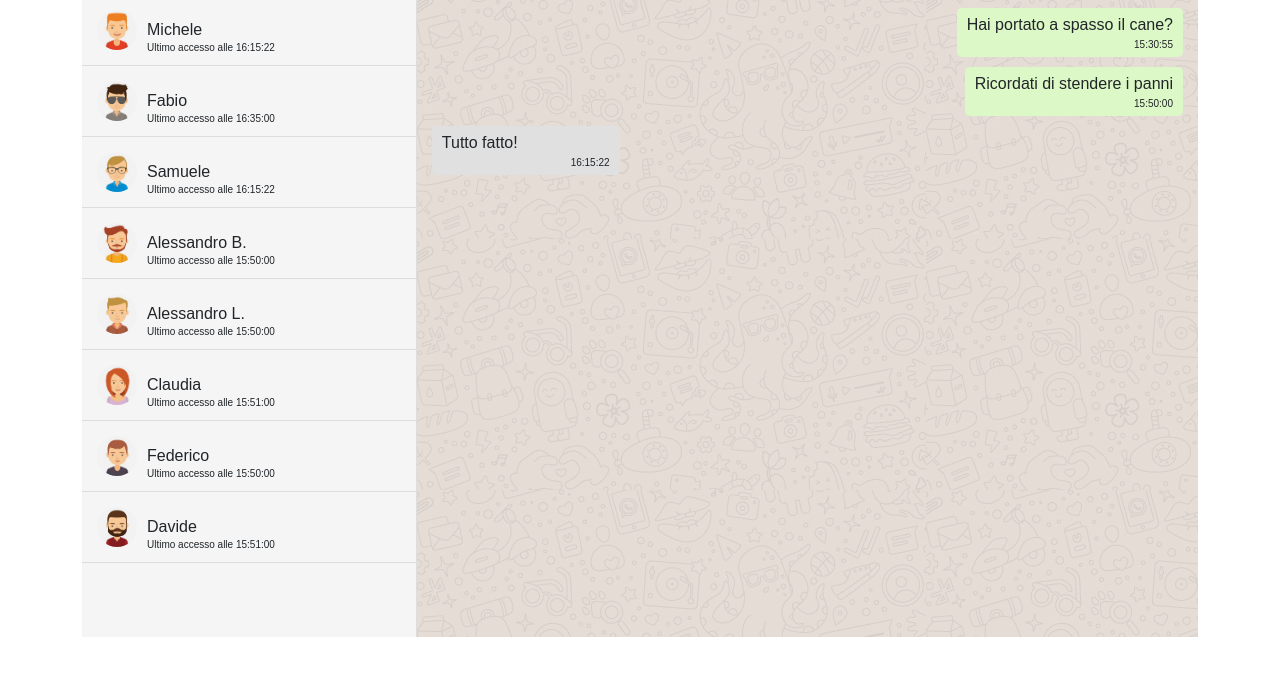
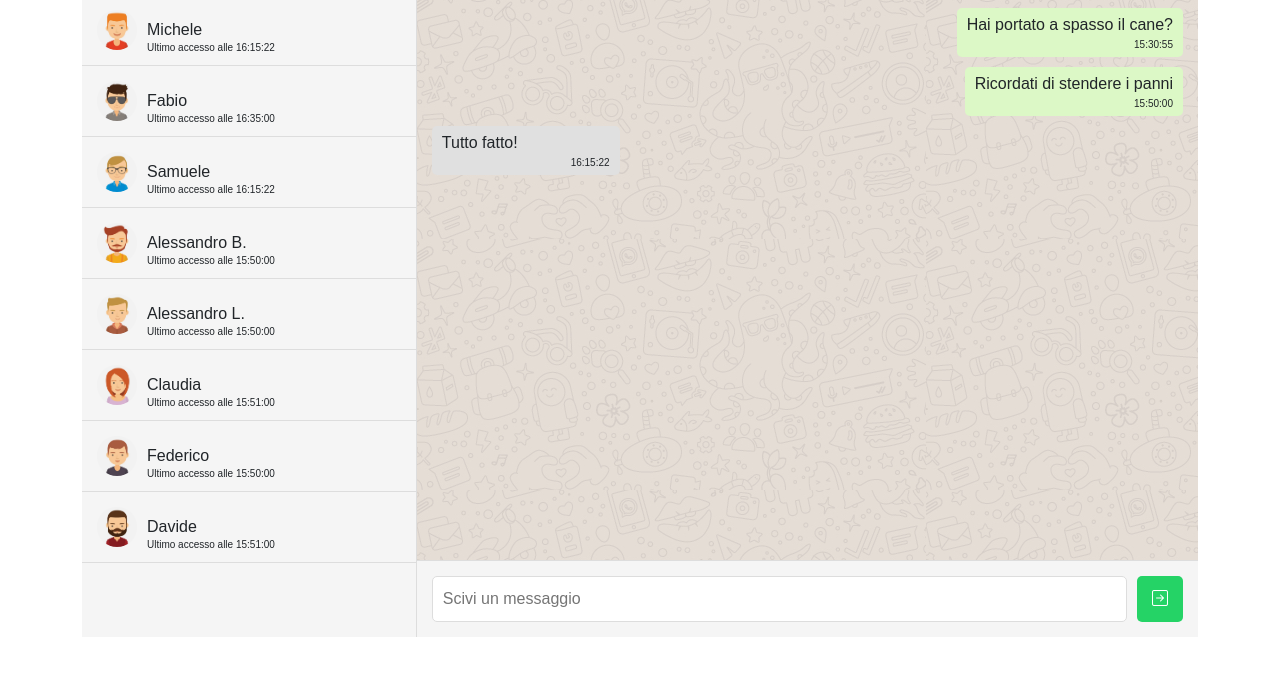
Before and after one commit to LtMilligan/vue-boolzapp, a plain HTML site: page index.html in a window 1280 px wide. Shown: the part 99-774 px from the top of the page. Drawn offline with nearby package versions, Linux system fonts and the light colour scheme.

Commit message:
[UPD] Adding text input for new message linked with send message method

```diff
--- a/index.html
+++ b/index.html
@@ -38,6 +38,11 @@
                             <p class="date-message">{{ message.date.split(" ")[1] }}</p>
                         </div>
                     </div>
+                    <!-- INSERIMENTO TESTO PER NUOVO MESSAGGIO -->
+                    <div class="chat-input">
+                        <input type="text" v-model="newMessage" @keyup.enter="sendMessage" placeholder="Scivi un messaggio">
+                        <button @click="sendMessage"><i class="bi bi-arrow-right-square"></i></button>
+                    </div>
                 </div>
             </div>
         </div>
```
